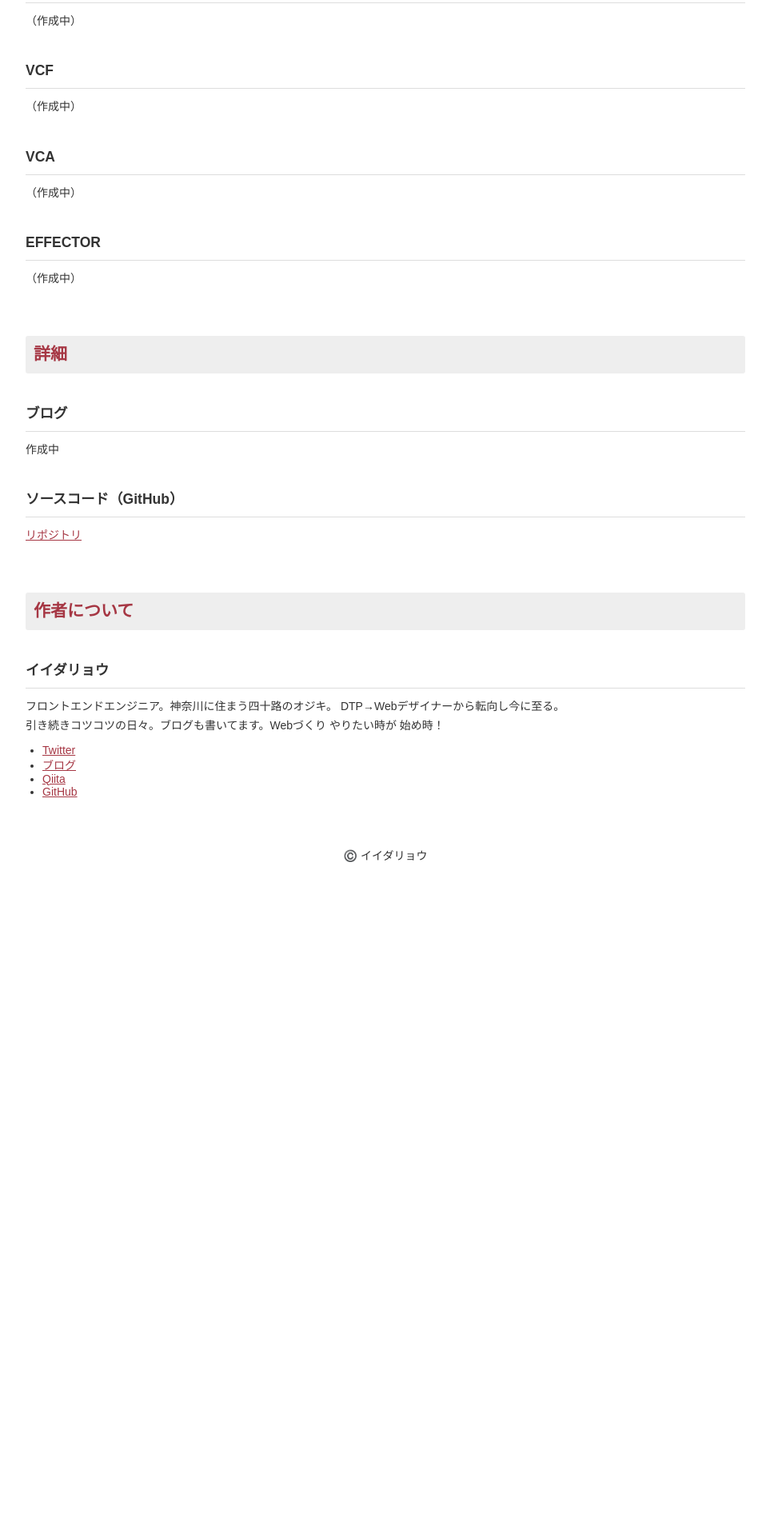
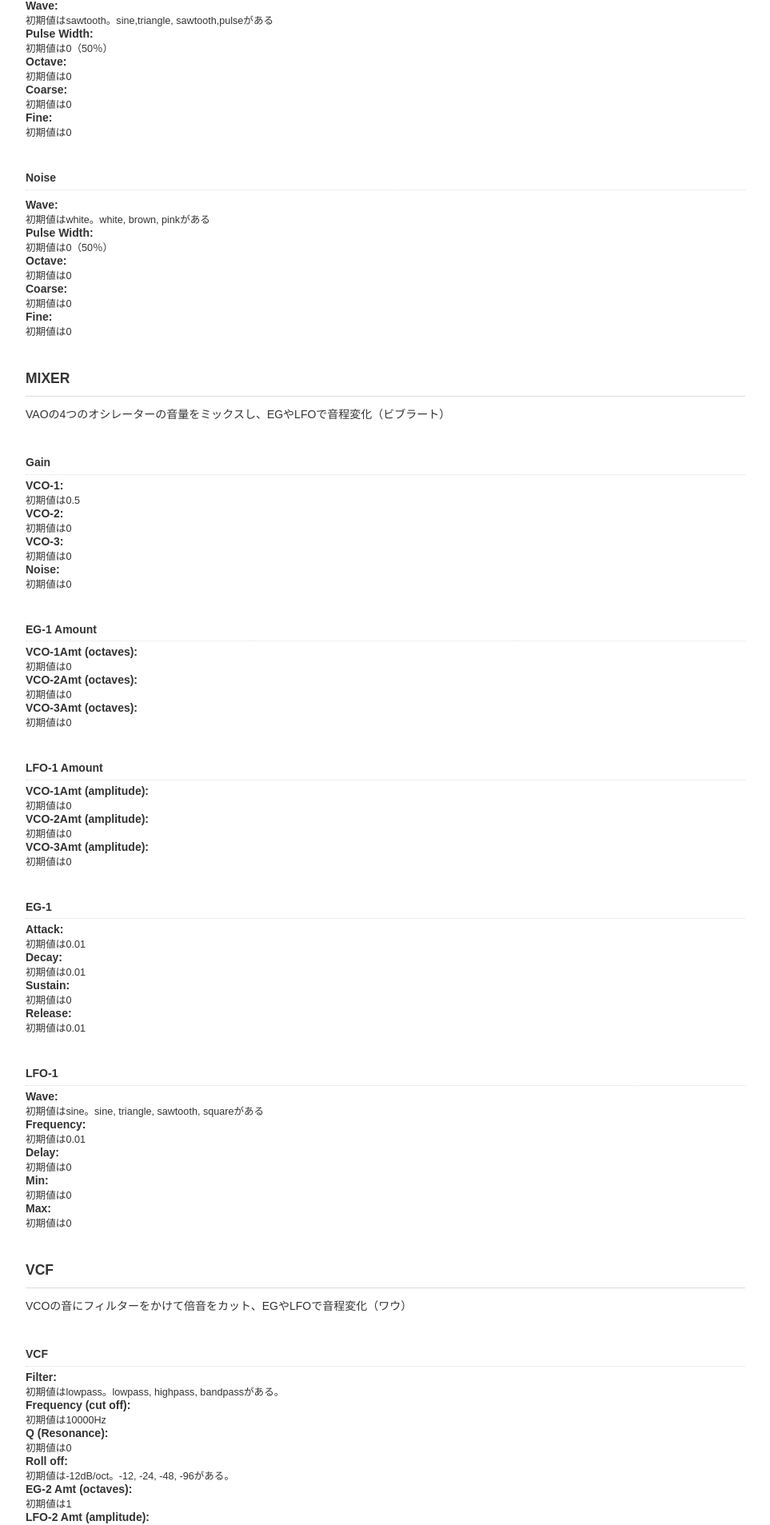
Before and after one commit to ryo-i/synth-generator, a Next.js app: page /about in a window 1280 px wide. Shown: the part 877-2784 px from the top of the page at 80% size, without its empty margins (158-1121 px from the left). Before the commit the page ends 1989 px from the top, so only its background shows below. Built offline with nearby package versions, Linux system fonts and the light colour scheme.

Commit message:
About、各機能の項目名追加（VCFの途中まで） #7

```diff
--- a/components/Inner.tsx
+++ b/components/Inner.tsx
@@ -1169,7 +1169,7 @@ function Inner() {
                       <input type="range" name="mixerNoise" data-osc="noise" value={mixerNoise} onChange={changeMixer}  min="0" max="1" step="0.01" />
                     </dd>
                     <hr />
-                    <h4>EG-1</h4>
+                    <h4>EG-1 Amount</h4>
                     {inner.vcoName.map((vcoName, index) =>
                       <>
                         <dt>{vcoData.vcoName[index]}Amt (octaves): {vcoData.amountEgOscValue[index]}</dt>
@@ -1179,7 +1179,7 @@ function Inner() {
                       </>
                     )}
                     <hr />
-                    <h4>LFO-1</h4>
+                    <h4>LFO-1 Amount</h4>
                     {inner.vcoName.map((vcoName, index) =>
                       <>
                         <dt>{vcoData.vcoName[index]}Amt (amplitude): {vcoData.amountLfoOscValue[index]}</dt>
--- a/pages/about.tsx
+++ b/pages/about.tsx
@@ -25,11 +25,24 @@ const Main = styled.main`
         padding: 0 0 10px;
         border-bottom: 1px solid #ddd;
     }
+    h4 {
+        margin: 40px 0 5px;
+        padding: 0 0 5px;
+        border-bottom: 1px dotted #ddd;
+    }
     figure {
         margin: 0 0 30px;
         img {
             width: 100%;
             box-shadow: 0 0 15px 2px rgb(0 0 0 / 10%);
+        }
+    }
+    dl {
+        dt, dd {
+            margin: 0;
+        }
+        dd {
+            font-size: 0.9em;
         }
     }
 `;
@@ -69,23 +82,162 @@ function About() {
                 </section>
                 <section>
                     <h3>VCO</h3>
-                    <p>（作成中）</p>
+                    <p>3オシレーターとノイズの波形などを設定できるパート</p>
+                    <section>
+                        <h4>VCO-1/VCO-2/VCO-3</h4>
+                        <dl>
+                            <dt>Wave:</dt>
+                            <dd>初期値はsawtooth。sine,triangle, sawtooth,pulseがある</dd>
+                            <dt>Pulse Width:</dt>
+                            <dd>初期値は0（50％）</dd>
+                            <dt>Octave:</dt>
+                            <dd>初期値は0</dd>
+                            <dt>Coarse:</dt>
+                            <dd>初期値は0</dd>
+                            <dt>Fine:</dt>
+                            <dd>初期値は0</dd>
+                        </dl>
+                    </section>
+                    <section>
+                        <h4>Noise</h4>
+                        <p></p>
+                        <dl>
+                            <dt>Wave:</dt>
+                            <dd>初期値はwhite。white, brown, pinkがある</dd>
+                            <dt>Pulse Width:</dt>
+                            <dd>初期値は0（50％）</dd>
+                            <dt>Octave:</dt>
+                            <dd>初期値は0</dd>
+                            <dt>Coarse:</dt>
+                            <dd>初期値は0</dd>
+                            <dt>Fine:</dt>
+                            <dd>初期値は0</dd>
+                        </dl>
+                    </section>
                 </section>
                 <section>
                     <h3>MIXER</h3>
-                    <p>（作成中）</p>
+                    <p>VAOの4つのオシレーターの音量をミックスし、EGやLFOで音程変化（ビブラート）</p>
+                    <section>
+                        <h4>Gain</h4>
+                        <dl>
+                            <dt>VCO-1: </dt>
+                            <dd>初期値は0.5</dd>
+                            <dt>VCO-2: </dt>
+                            <dd>初期値は0</dd>
+                            <dt>VCO-3: </dt>
+                            <dd>初期値は0</dd>
+                            <dt>Noise: </dt>
+                            <dd>初期値は0</dd>
+                        </dl>
+                    </section>
+                    <section>
+                        <h4>EG-1 Amount</h4>
+                        <dl>
+                            <dt>VCO-1Amt (octaves): </dt>
+                            <dd>初期値は0</dd>
+                            <dt>VCO-2Amt (octaves): </dt>
+                            <dd>初期値は0</dd>
+                            <dt>VCO-3Amt (octaves): </dt>
+                            <dd>初期値は0</dd>
+                        </dl>
+                    </section>
+                    <section>
+                        <h4>LFO-1 Amount</h4>
+                        <dl>
+                            <dt>VCO-1Amt (amplitude): </dt>
+                            <dd>初期値は0</dd>
+                            <dt>VCO-2Amt (amplitude): </dt>
+                            <dd>初期値は0</dd>
+                            <dt>VCO-3Amt (amplitude): </dt>
+                            <dd>初期値は0</dd>
+                        </dl>
+                    </section>
+                    <section>
+                        <h4>EG-1</h4>
+                        <dl>
+                            <dt>Attack: </dt>
+                            <dd>初期値は0.01</dd>
+                            <dt>Decay: </dt>
+                            <dd>初期値は0.01</dd>
+                            <dt>Sustain: </dt>
+                            <dd>初期値は0</dd>
+                            <dt>Release: </dt>
+                            <dd>初期値は0.01</dd>
+                        </dl>
+                    </section>
+                    <section>
+                        <h4>LFO-1</h4>
+                        <dl>
+                            <dt>Wave: </dt>
+                            <dd>初期値はsine。sine, triangle, sawtooth, squareがある</dd>
+                            <dt>Frequency: </dt>
+                            <dd>初期値は0.01</dd>
+                            <dt>Delay: </dt>
+                            <dd>初期値は0</dd>
+                            <dt>Min: </dt>
+                            <dd>初期値は0</dd>
+                            <dt>Max: </dt>
+                            <dd>初期値は0</dd>
+                        </dl>
+                    </section>
                 </section>
                 <section>
                     <h3>VCF</h3>
-                    <p>（作成中）</p>
+                    <p>VCOの音にフィルターをかけて倍音をカット、EGやLFOで音程変化（ワウ）</p>
+                    <section>
+                        <h4>VCF</h4>
+                        <dl>
+                            <dt>Filter: </dt>
+                            <dd>初期値はlowpass。lowpass, highpass, bandpassがある。</dd>
+                            <dt>Frequency (cut off): </dt>
+                            <dd>初期値は10000Hz</dd>
+                            <dt>Q (Resonance): </dt>
+                            <dd>初期値は0</dd>
+                            <dt>Roll off: </dt>
+                            <dd>初期値は-12dB/oct。-12, -24, -48, -96がある。</dd>
+                            <dt>EG-2 Amt (octaves): </dt>
+                            <dd>初期値は1</dd>
+                            <dt>LFO-2 Amt (amplitude): </dt>
+                            <dd>初期値は1</dd>
+                        </dl>
+                    </section>
+                    <section>
+                        <h4>EG-2</h4>
+                        <dl>
+                            <dt></dt>
+                            <dd>初期値は</dd>
+                        </dl>
+                    </section>
+                    <section>
+                        <h4>LFO-2</h4>
+                        <dl>
+                            <dt></dt>
+                            <dd>初期値は</dd>
+                        </dl>
+                    </section>
                 </section>
                 <section>
                     <h3>VCA</h3>
                     <p>（作成中）</p>
+                    <section>
+                        <h4></h4>
+                        <dl>
+                            <dt></dt>
+                            <dd>初期値は</dd>
+                        </dl>
+                    </section>
                 </section>
                 <section>
                     <h3>EFFECTOR</h3>
                     <p>（作成中）</p>
+                    <section>
+                        <h4></h4>
+                        <dl>
+                            <dt></dt>
+                            <dd>初期値は</dd>
+                        </dl>
+                    </section>
                 </section>
             </section>
             <section>
```
